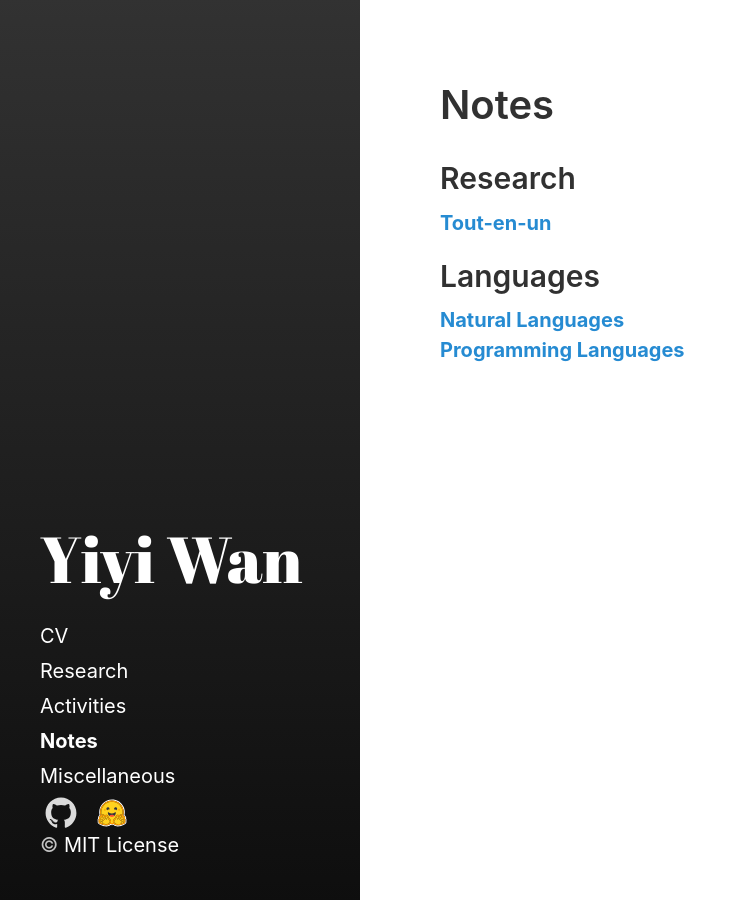
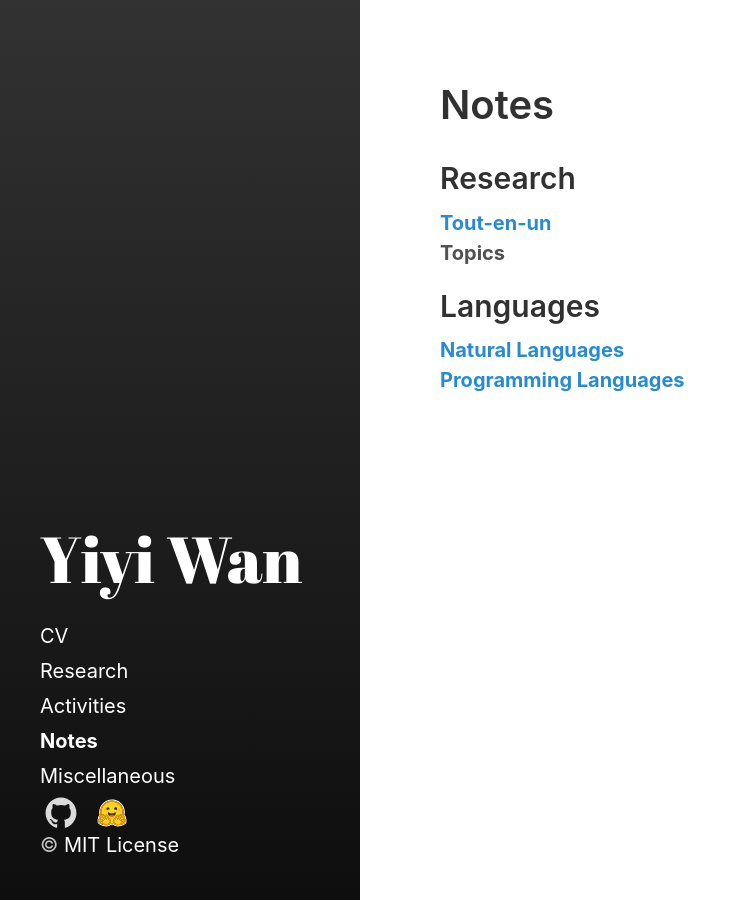
Before and after one commit to Roimex/Roimex.github.io, a Jekyll site: the page built from pages/notes/index.md, in a window 1280 px wide. Shown: the whole page, without its empty margins (0-747 px from the left). Built offline with Jekyll 4.4.1, drawn with Linux system fonts in a browser that asks for light colours.

Commit message:
Update index.md

```diff
--- a/pages/notes/index.md
+++ b/pages/notes/index.md
@@ -9,6 +9,8 @@ sidebar_sort_order: 4
 <h2>Research</h2>
 <dl>
   <dt><a href="{{ "/notes/research/tout-en-un" | relative_url }}">Tout-en-un</a></dt>
+
+  <dt>Topics</dt>
 </dl>
 
 <h2>Languages</h2>
```
